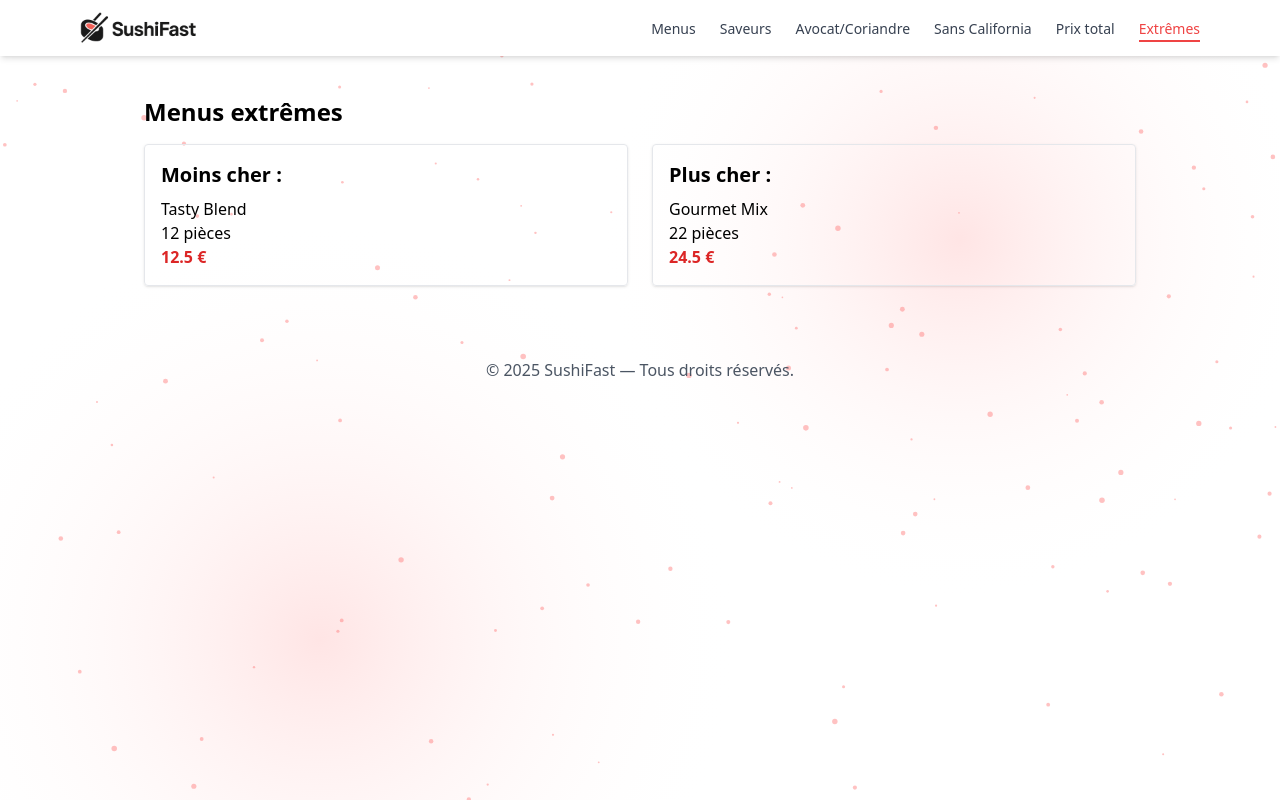
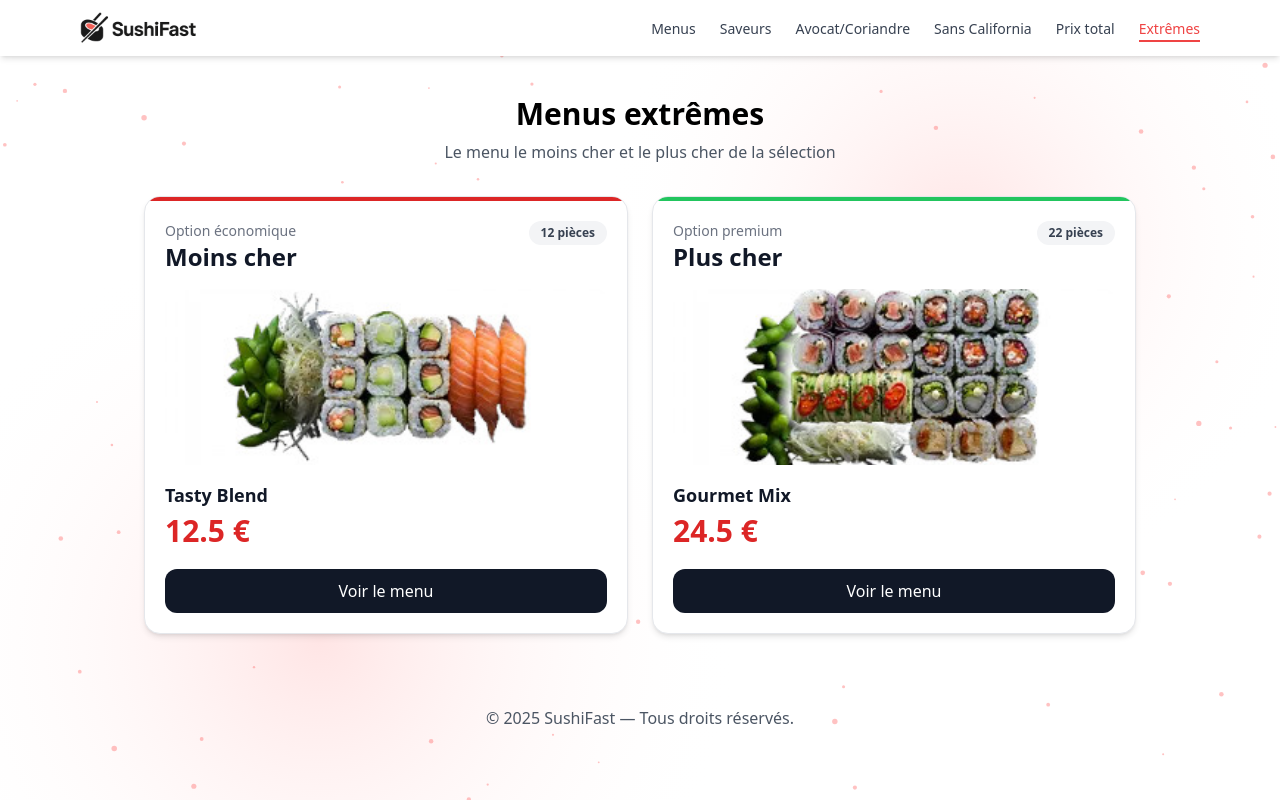
Before and after one commit to MarinVandelet/sushifast, a React (Vite) app: page /extremes in a window 1280 px wide. Built offline with nearby package versions, Linux system fonts and the light colour scheme.

Commit message:
Update ExtremesPage.jsx

```diff
--- a/src/pages/ExtremesPage.jsx
+++ b/src/pages/ExtremesPage.jsx
@@ -1,30 +1,86 @@
 import { menus } from "../data/menus";
+import { motion } from "framer-motion";
+import { Link } from "react-router-dom";
 
 export default function ExtremesPage() {
   const min = menus.reduce((a, b) => (b.prix < a.prix ? b : a));
   const max = menus.reduce((a, b) => (b.prix > a.prix ? b : a));
 
-  return (
-    <>
-      <h2 className="text-2xl font-bold mb-4">Menus extrêmes</h2>
+  const Card = ({ title, subtitle, menu, accent }) => (
+    <motion.div
+      whileHover={{ y: -4 }}
+      transition={{ type: "spring", stiffness: 180, damping: 14 }}
+      className="
+        bg-white rounded-2xl overflow-hidden shadow-md
+        hover:shadow-xl transition
+        border border-gray-200">
 
-      <div className="grid grid-cols-1 md:grid-cols-2 gap-6">
+      <div className={`h-1 ${accent}`} />
 
-        <div className="p-4 border rounded shadow">
-          <h3 className="text-xl font-bold mb-2">Moins cher :</h3>
-          <p>{min.nom}</p>
-          <p>{min.pieces} pièces</p>
-          <p className="font-bold text-red-600">{min.prix} €</p>
+      <div className="p-5">
+        <div className="flex items-start justify-between gap-4">
+          <div>
+            <p className="text-sm text-gray-500">{subtitle}</p>
+            <h3 className="text-2xl font-bold text-gray-900">{title}</h3>
+          </div>
+
+          <span className="text-xs font-semibold px-3 py-1 rounded-full bg-gray-100 text-gray-700">
+            {menu.pieces} pièces
+          </span>
         </div>
 
-        <div className="p-4 border rounded shadow">
-          <h3 className="text-xl font-bold mb-2">Plus cher :</h3>
-          <p>{max.nom}</p>
-          <p>{max.pieces} pièces</p>
-          <p className="font-bold text-red-600">{max.prix} €</p>
+        <div className="mt-4 rounded-xl overflow-hidden">
+          <img
+            src={`/images/${menu.image}.jpg`}
+            alt={menu.nom}
+            className="w-full h-44 object-cover"/>
         </div>
 
+        <div className="mt-4">
+          <p className="text-lg font-semibold text-gray-900">{menu.nom}</p>
+          <p className="text-3xl font-extrabold text-red-600 mt-1">{menu.prix} €</p>
+        </div>
+
+        <Link
+          to={`/menu/${menu.id}`}
+          className="
+            mt-5 inline-block w-full text-center
+            py-2.5 rounded-xl font-medium
+            bg-gray-900 text-white hover:bg-gray-800
+            transition">
+          Voir le menu
+        </Link>
       </div>
-    </>
+    </motion.div>
+  );
+
+  return (
+    <motion.div
+      initial={{ opacity: 0, y: 15 }}
+      animate={{ opacity: 1, y: 0 }}
+      transition={{ duration: 0.4 }}
+      className="space-y-8">
+
+      {/* Titre */}
+      <div className="text-center">
+        <h2 className="text-3xl font-bold mb-2">Menus extrêmes</h2>
+        <p className="text-gray-600"> Le menu le moins cher et le plus cher de la sélection</p>
+      </div>
+
+      {/* Cards */}
+      <div className="grid grid-cols-1 md:grid-cols-2 gap-6">
+        <Card
+          title="Moins cher"
+          subtitle="Option économique"
+          menu={min}
+          accent="bg-red-600"/>
+
+        <Card
+          title="Plus cher"
+          subtitle="Option premium"
+          menu={max}
+          accent="bg-green-500"/>
+      </div>
+    </motion.div>
   );
 }
```
